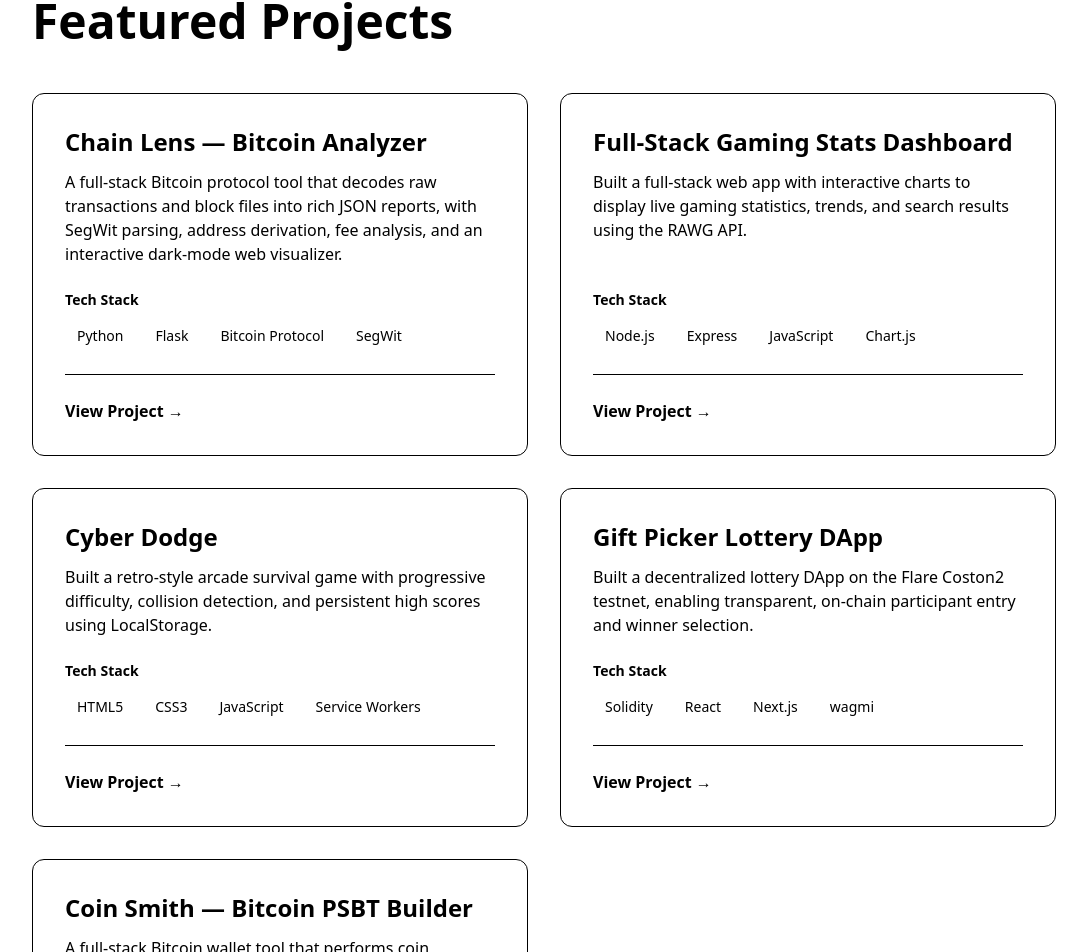
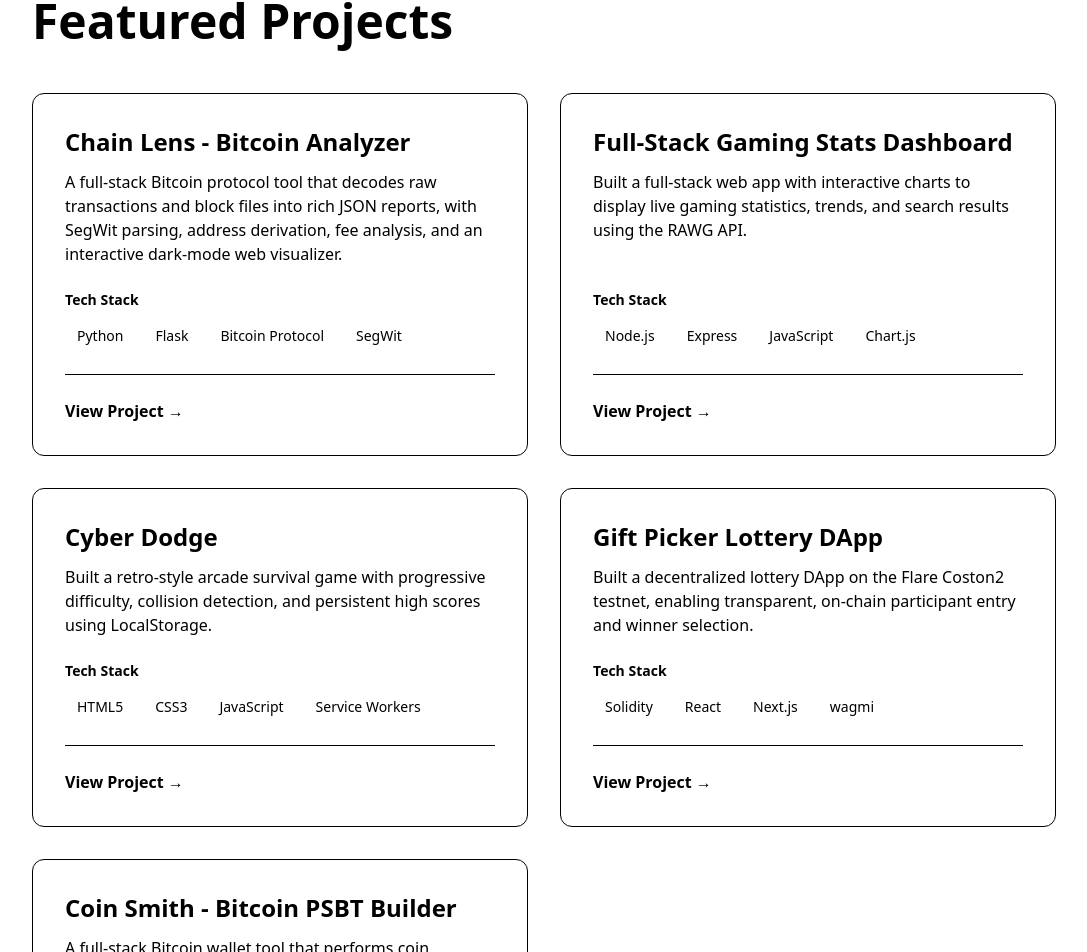
Before and after one commit to abhiraj75/Personal-Portfolio-Website, a Next.js app: page / in a window 1280 px wide. Shown: the part 1716-2668 px from the top of the page, without its empty margins (96-1183 px from the left). Built offline with nearby package versions, Linux system fonts and the light colour scheme.

Commit message:
fix formatting

```diff
--- a/app/page.tsx
+++ b/app/page.tsx
@@ -17,7 +17,7 @@ export default function Portfolio() {
 
   const projects = [
     {
-      title: 'Chain Lens — Bitcoin Analyzer',
+      title: 'Chain Lens - Bitcoin Analyzer',
       description: 'A full-stack Bitcoin protocol tool that decodes raw transactions and block files into rich JSON reports, with SegWit parsing, address derivation, fee analysis, and an interactive dark-mode web visualizer.',
       tech: ['Python', 'Flask', 'Bitcoin Protocol', 'SegWit'],
       github: 'https://github.com/abhiraj75/Chain-Lens-Bitcoin',
@@ -45,7 +45,7 @@ export default function Portfolio() {
       link: 'https://github.com/abhiraj75/web3-giftpicker-dapp',
     },
     {
-      title: 'Coin Smith — Bitcoin PSBT Builder',
+      title: 'Coin Smith - Bitcoin PSBT Builder',
       description: 'A full-stack Bitcoin wallet tool that performs coin selection, fee estimation, and BIP-174 PSBT construction with four selection strategies, two-pass fee math, and an interactive web visualizer.',
       tech: ['Python', 'Flask', 'Bitcoin Protocol', 'BIP-174'],
       github: 'https://github.com/abhiraj75/Coin-Smith-Bitcoin',
```
